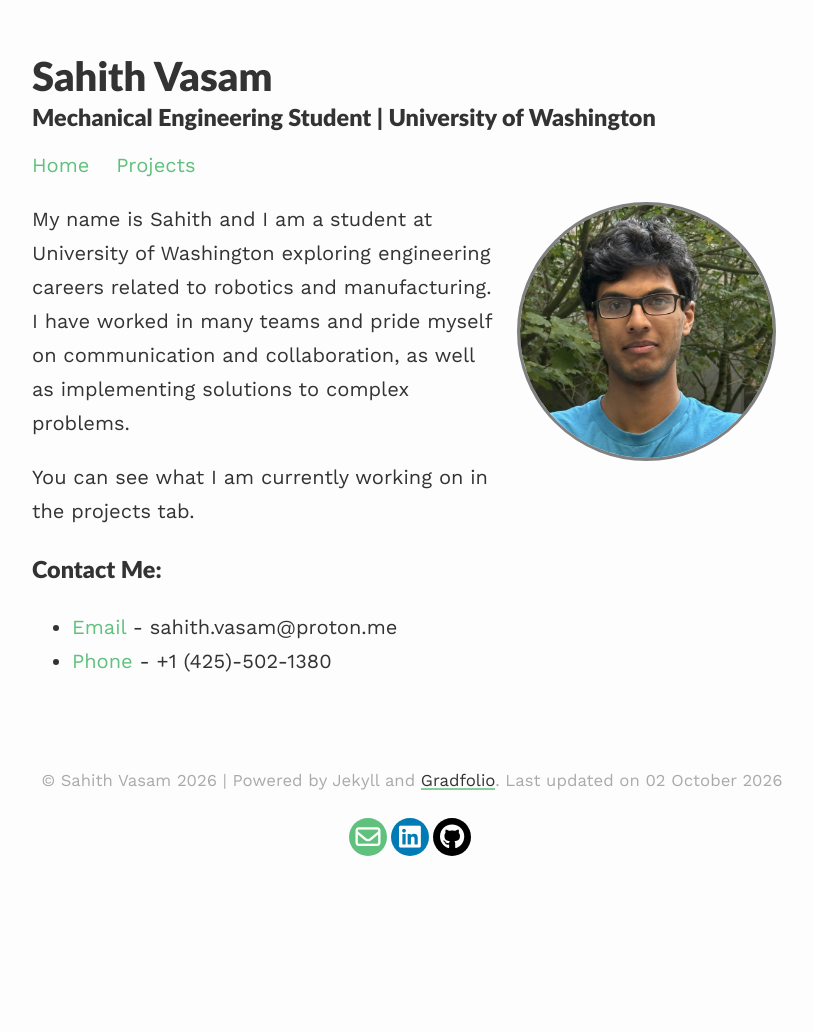
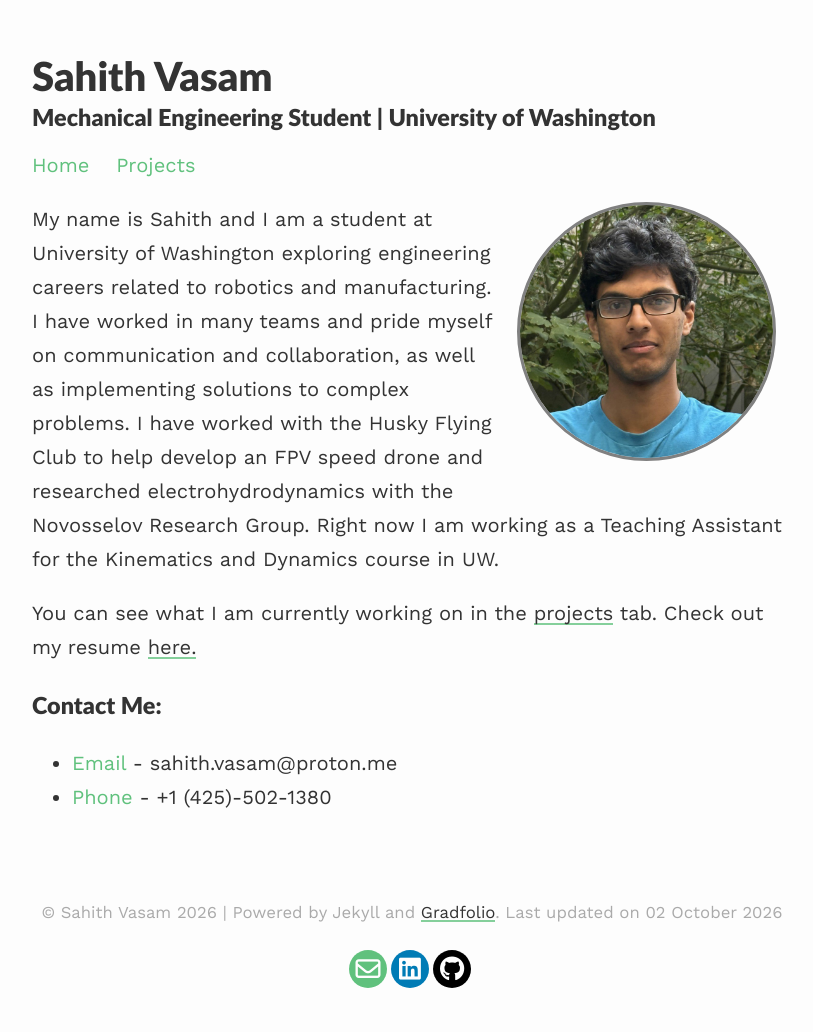
Before and after one commit to Sahithium-Z/Sahithium-Z.github.io, a Jekyll site: the page built from index.md, in a window 1280 px wide. Shown: the whole page, without its empty margins (228-1041 px from the left). Built offline with Jekyll 4.4.1, drawn with Linux system fonts in a browser that asks for light colours; before the commit the page ends 900 px from its top, so only the background shows below that.

Commit message:
Update index.md

```diff
--- a/index.md
+++ b/index.md
@@ -7,9 +7,9 @@ profile:
 published: true
 ---
 
-My name is Sahith and I am a student at University of Washington exploring engineering careers related to robotics and manufacturing. I have worked in many teams and pride myself on communication and collaboration, as well as implementing solutions to complex problems.
+My name is Sahith and I am a student at University of Washington exploring engineering careers related to robotics and manufacturing. I have worked in many teams and pride myself on communication and collaboration, as well as implementing solutions to complex problems. I have worked with the Husky Flying Club to help develop an FPV speed drone and researched electrohydrodynamics with the Novosselov Research Group. Right now I am working as a Teaching Assistant for the Kinematics and Dynamics course in UW.
 
-You can see what I am currently working on in the projects tab.
+You can see what I am currently working on in the [projects](https://sahithium-z.github.io/projects) tab. Check out my resume [here.](https://drive.proton.me/urls/9AHXPRR5BC#gLmo2HNQq2Lm)
 
 ### Contact Me:
 
```
